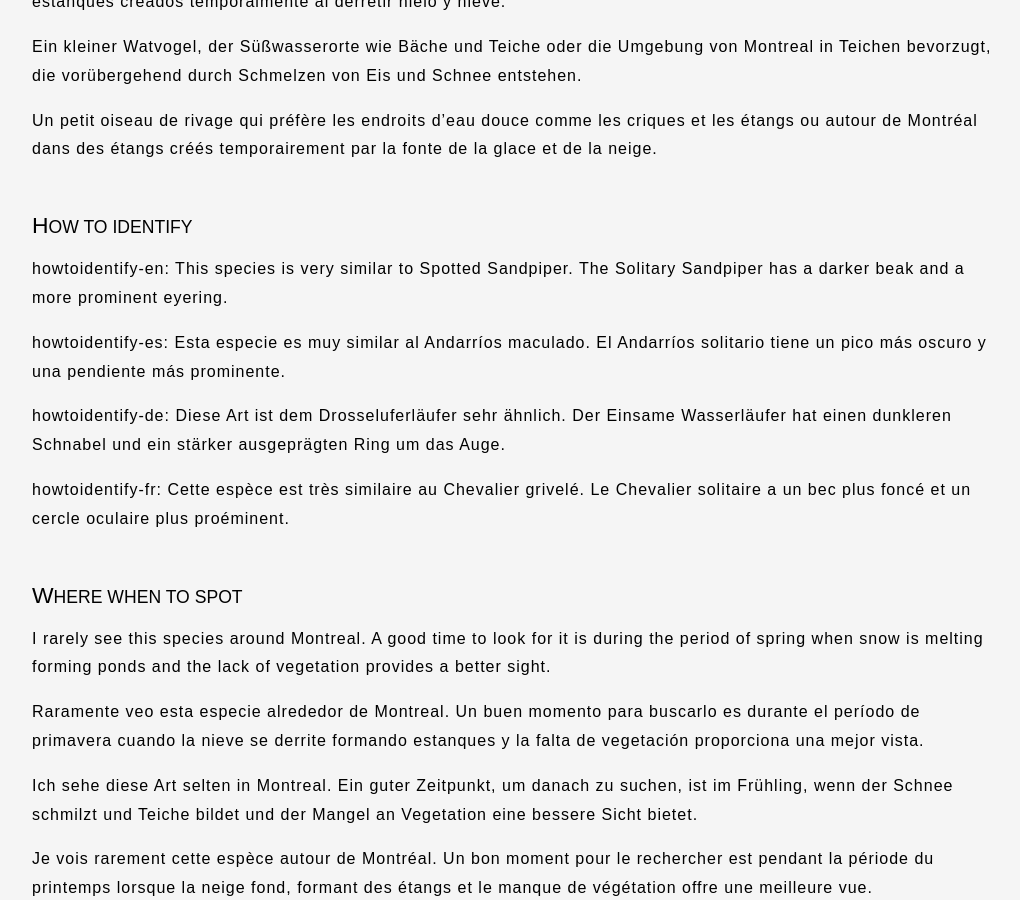
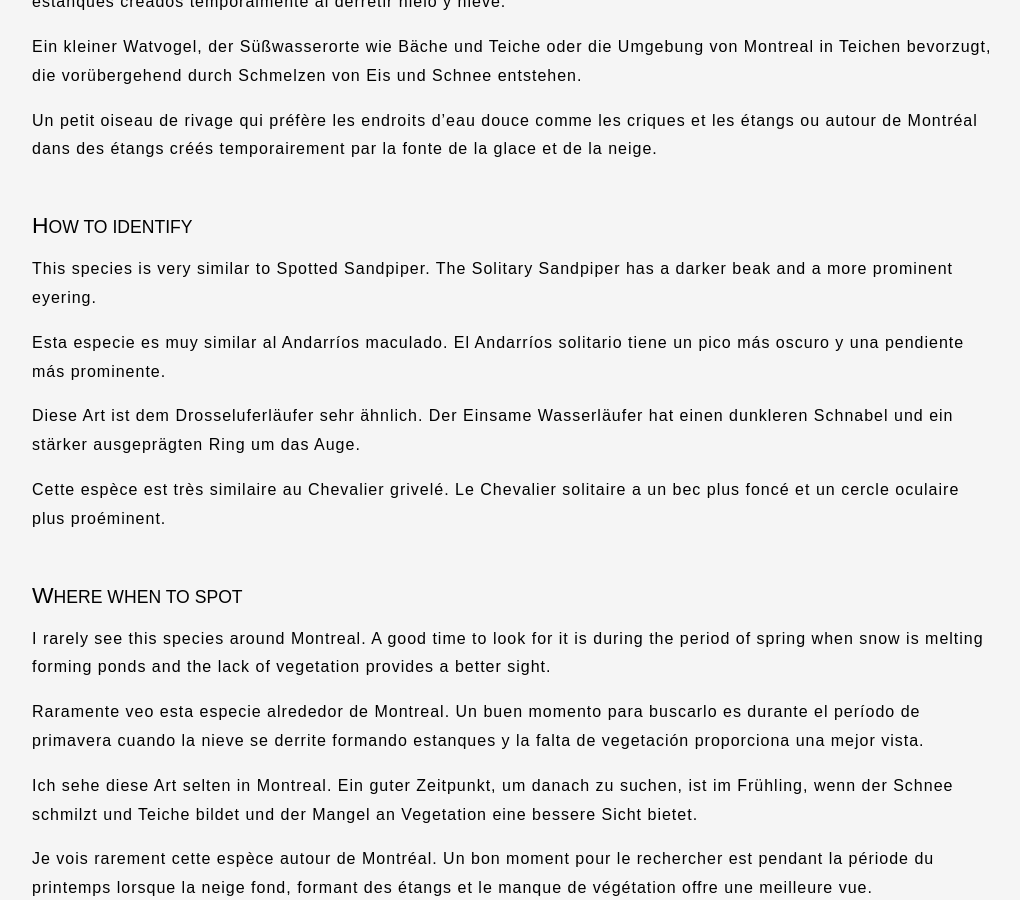
Before and after one commit to KHMuller/khmuller.github.io, a Jekyll site: the page built from animals/tringa-solitaria.md, in a window 1280 px wide and 900 px high, scrolled down 637 px. Shown: the whole window, without its empty margins (128-1148 px from the left). Built offline with Jekyll 4.4.1, drawn with Linux system fonts in a browser that asks for light colours; part of the change alters nothing that is shown.

Commit message:
Update tringa-solitaria.md

```diff
--- a/animals/tringa-solitaria.md
+++ b/animals/tringa-solitaria.md
@@ -37,13 +37,17 @@ Un petit oiseau de rivage qui préfère les endroits d'eau douce comme les criqu
 
 ### How to Identify
 
-howtoidentify-en: This species is very similar to Spotted Sandpiper. The Solitary Sandpiper has a darker beak and a more prominent eyering.
+{: .howtoidentify .en }
+This species is very similar to Spotted Sandpiper. The Solitary Sandpiper has a darker beak and a more prominent eyering.
 
-howtoidentify-es: Esta especie es muy similar al Andarríos maculado. El Andarríos solitario tiene un pico más oscuro y una pendiente más prominente.
+{: .howtoidentify .es }
+Esta especie es muy similar al Andarríos maculado. El Andarríos solitario tiene un pico más oscuro y una pendiente más prominente.
 
-howtoidentify-de: Diese Art ist dem Drosseluferläufer sehr ähnlich. Der Einsame Wasserläufer hat einen dunkleren Schnabel und ein stärker ausgeprägten Ring um das Auge.
+{: .howtoidentify .de }
+Diese Art ist dem Drosseluferläufer sehr ähnlich. Der Einsame Wasserläufer hat einen dunkleren Schnabel und ein stärker ausgeprägten Ring um das Auge.
 
-howtoidentify-fr: Cette espèce est très similaire au Chevalier grivelé. Le Chevalier solitaire a un bec plus foncé et un cercle oculaire plus proéminent.
+{: .howtoidentify .fr }
+Cette espèce est très similaire au Chevalier grivelé. Le Chevalier solitaire a un bec plus foncé et un cercle oculaire plus proéminent.
 
 ### Where When to Spot
 
```
